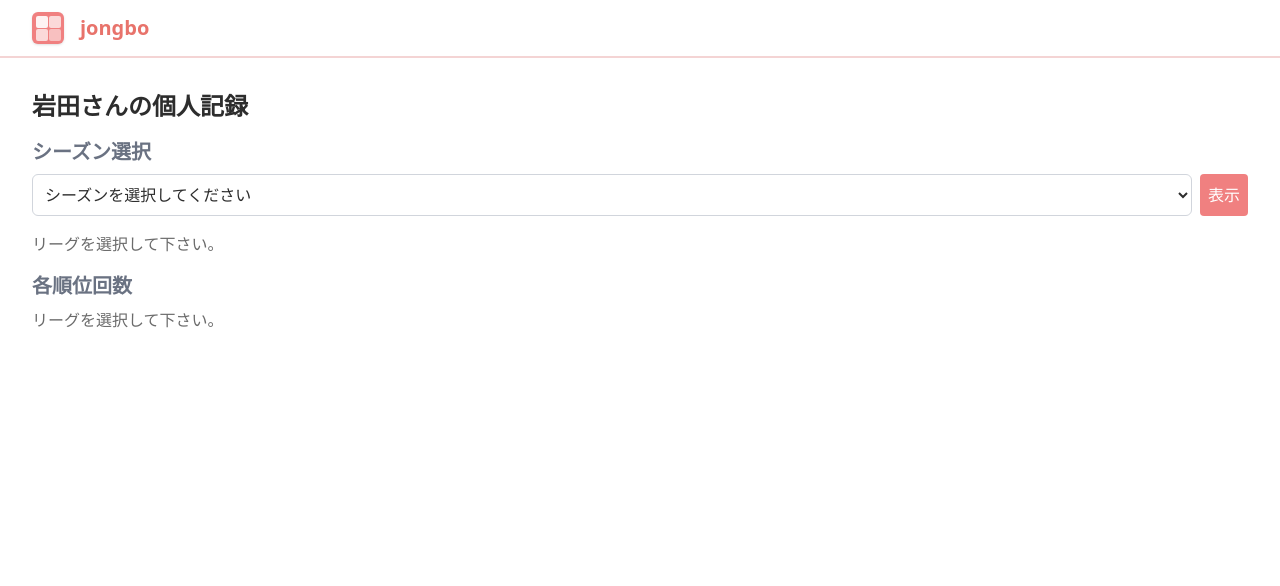
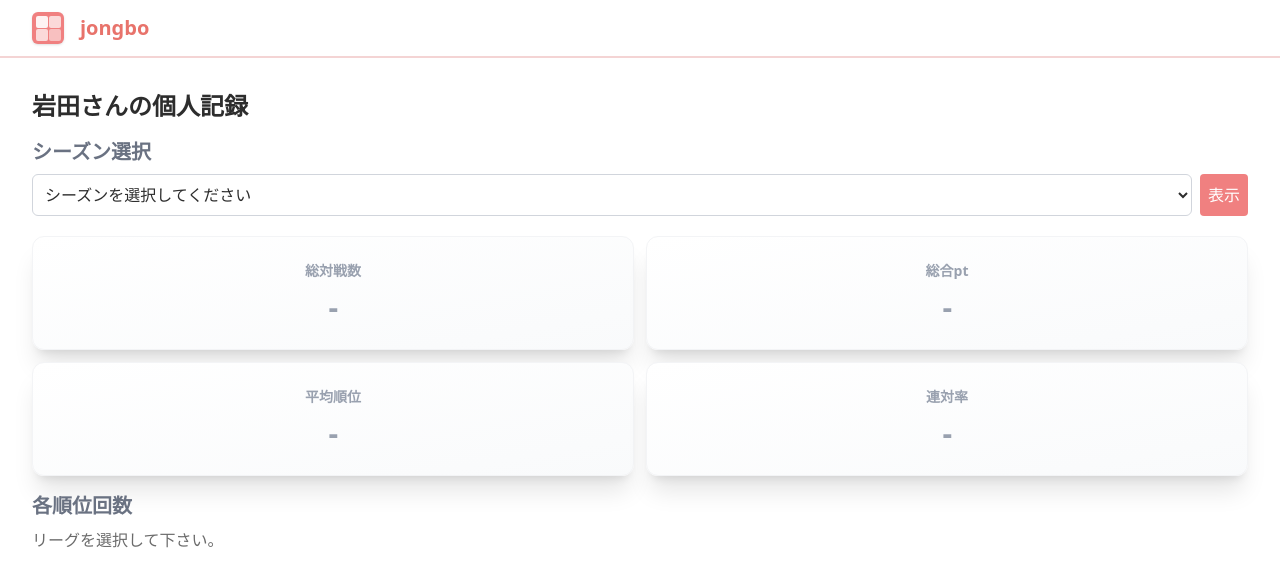
Before and after one commit to tatsuyano9/mahjong-record-app, a Next.js app: page /personal-record in a window 1280 px wide. Shown: the top 586 px of the page. Built offline with nearby package versions, Linux system fonts and the light colour scheme.

Commit message:
成績カードを常時表示。リーグ未選択時はハイフン表示

```diff
--- a/src/app/personal-record/page.tsx
+++ b/src/app/personal-record/page.tsx
@@ -52,32 +52,28 @@ const PersonalRecordPage: React.FC = () => {
           </div>
         </div>
 
-        {selectedLeagueSeasonMember ? (
         <div className="grid grid-cols-2 gap-3 mt-1">
           <PersonalRecordCard
             title="総対戦数"
-              value={selectedLeagueSeasonMember.gamesPlayed}
+            value={selectedLeagueSeasonMember?.gamesPlayed}
             unit="戦"
           />
           <PersonalRecordCard
             title="総合pt"
-              value={selectedLeagueSeasonMember.totalPoints}
+            value={selectedLeagueSeasonMember?.totalPoints}
             unit="pt"
           />
           <PersonalRecordCard
             title="平均順位"
-              value={selectedLeagueSeasonMember.averageRank}
+            value={selectedLeagueSeasonMember?.averageRank}
             unit="位"
           />
           <PersonalRecordCard
             title="連対率"
-              value={selectedLeagueSeasonMember.top2Rate}
+            value={selectedLeagueSeasonMember?.top2Rate}
             unit="%"
           />
         </div>
-        ) : (
-          <LeagueSelectDefaultMessage />
-        )}
 
         <div className="flex flex-col gap-2">
           <div className="font-bold text-xl text-gray-500">各順位回数</div>
```
Lines whose indentation alone changed are shown as unchanged.
